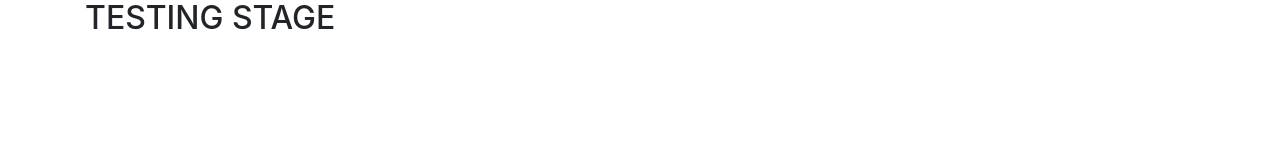
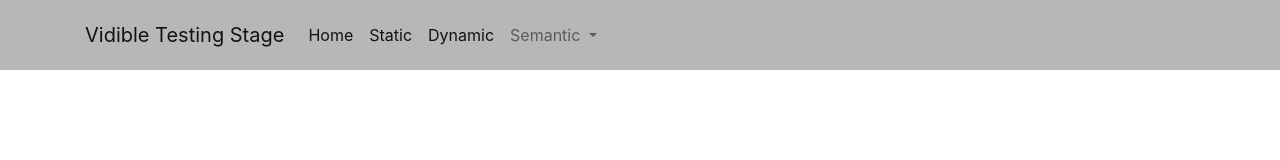
Before and after one commit to kovylin77/kovylin77.github.io, a plain HTML site: page index.html in a window 1280 px wide. Shown: the top 160 px of the page. Drawn offline with nearby package versions, Linux system fonts and the light colour scheme.

Commit message:
index updating

```diff
--- a/css/style.css
+++ b/css/style.css
@@ -0,0 +1,13 @@
+body {
+    color: black;
+    height: 3000px;
+}
+
+.top_nav {
+    background: #cccccc;
+}
+
+.nav_bt {
+    min-height: 70px;
+    background: #b7b7b7 !important;
+}
--- a/index.html
+++ b/index.html
@@ -5,29 +5,53 @@
     <meta name="keywords" content="China, chinese, Asia, asian, news">
     <meta name="description" content="This site is about China, Asia, asian people news">
     <meta name="viewport" content="width=device-width, initial-scale=1, maximum-scale=1, user-scalable=no">
-    <title>China Chinese Testing Stage</title>
+    <title>Testing Stage - Homepage</title>
     <script src="js/main.js"></script>
-    <link rel="stylesheet" href="css/style.css">
-    <script src="https://code.jquery.com/jquery-3.2.1.min.js" integrity="sha256-hwg4gsxgFZhOsEEamdOYGBf13FyQuiTwlAQgxVSNgt4="crossorigin="anonymous"></script>
+
     <link rel="stylesheet" href="https://maxcdn.bootstrapcdn.com/bootstrap/4.0.0-beta/css/bootstrap.min.css" integrity="sha384-/Y6pD6FV/Vv2HJnA6t+vslU6fwYXjCFtcEpHbNJ0lyAFsXTsjBbfaDjzALeQsN6M" crossorigin="anonymous">
     <script src="https://code.jquery.com/jquery-3.2.1.slim.min.js" integrity="sha384-KJ3o2DKtIkvYIK3UENzmM7KCkRr/rE9/Qpg6aAZGJwFDMVNA/GpGFF93hXpG5KkN" crossorigin="anonymous"></script>
 <script src="https://cdnjs.cloudflare.com/ajax/libs/popper.js/1.11.0/umd/popper.min.js" integrity="sha384-b/U6ypiBEHpOf/4+1nzFpr53nxSS+GLCkfwBdFNTxtclqqenISfwAzpKaMNFNmj4" crossorigin="anonymous"></script>
 <script src="https://maxcdn.bootstrapcdn.com/bootstrap/4.0.0-beta/js/bootstrap.min.js" integrity="sha384-h0AbiXch4ZDo7tp9hKZ4TsHbi047NrKGLO3SEJAg45jXxnGIfYzk4Si90RDIqNm1" crossorigin="anonymous"></script>
+<link rel="stylesheet" href="css/style.css">
 </head>
 <body>
 <header>
+<div class="top_nav">
+    <nav class="navbar navbar-expand-lg navbar-light bg-light nav_bt navbar-fixed-top">
     <div class="container">
-        <div class="row heading">
-            <div class="col-sm-3">
-                <h2>TESTING STAGE</h2>
-            </div>
-            <div class="col-sm-9">
+        <a class="navbar-brand" href="#">Vidible Testing Stage</a>
+  <button class="navbar-toggler" type="button" data-toggle="collapse" data-target="#navbarNavDropdown" aria-controls="navbarNavDropdown" aria-expanded="false" aria-label="Toggle navigation">
+    <span class="navbar-toggler-icon"></span>
+  </button>
+  <div class="collapse navbar-collapse" id="navbarNavDropdown">
+    <ul class="navbar-nav">
+      <li class="nav-item active">
+        <a class="nav-link" href="https://kovylin77.github.io/">Home <span class="sr-only">(current)</span></a>
+      </li>
+      <li class="nav-item active">
+        <a class="nav-link" href="https://kovylin77.github.io/">Static <span class="sr-only">(current)</span></a>
+      </li>
+      <li class="nav-item active">
+        <a class="nav-link" href="https://kovylin77.github.io/">Dynamic <span class="sr-only">(current)</span></a>
+      </li>
+      <li class="nav-item dropdown">
+        <a class="nav-link dropdown-toggle" href="http://example.com" id="navbarDropdownMenuLink" data-toggle="dropdown" aria-haspopup="true" aria-expanded="false">
+          Semantic
+        </a>
+        <div class="dropdown-menu" aria-labelledby="navbarDropdownMenuLink">
+          <a class="dropdown-item" href="#">Trump</a>
+          <a class="dropdown-item" href="#">Technology</a>
+          <a class="dropdown-item" href="#">News</a>
+        </div>
+      </li>
+    </ul>
+  </div>
+    </div>
 
-            </div>
-        </div>
-    </div>
+</nav>
+</div>
 </header>
-<div class="container">
+<div class="container wrapper">
 
 </div>
 <!--
```
Also changed, not shown: bids/migrated.html (added, +20 -0 lines).
